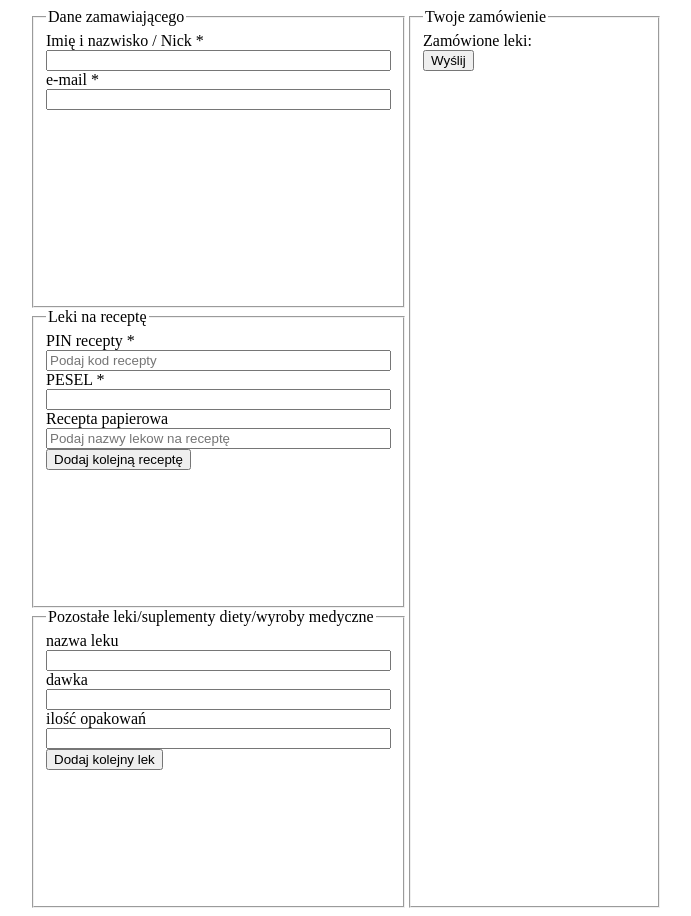
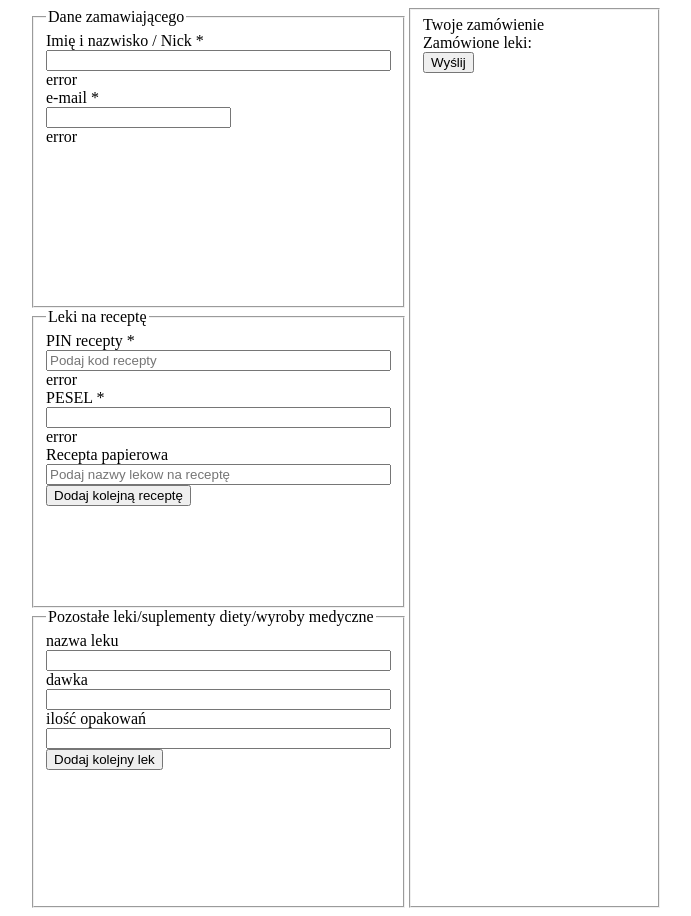
Before and after one commit to AgnieszkaDra/Form-order-drugs, a plain HTML site: page index.html in a window 1280 px wide. Shown: the whole page, without its empty margins (294-985 px from the left). Drawn offline with Linux system fonts and the light colour scheme.

Commit message:
some changes in HTML structure

```diff
--- a/index.html
+++ b/index.html
@@ -1,5 +1,6 @@
 <!DOCTYPE html>
 <html lang="en">
+
 <head>
     <meta charset="UTF-8">
     <meta http-equiv="X-UA-Compatible" content="IE=edge">
@@ -7,111 +8,118 @@
     <title>Form to order drugs</title>
     <link rel="stylesheet" href="./CSS/css/grid.css">
     <link rel="stylesheet" href="./CSS/css/style.css">
+    <script defer src="./app/index.js"></script>
 </head>
+
 <body>
     <div class="orderDrugsForm__form container container--fixed col xs-12 lg-6">
         <fieldset class="orderDrugsForm fieldset col xs-12 lg-12">
             <legend class="orderDrugsForm legend">Dane zamawiającego</legend>
-            <label class="orderDrugsForm label">
-                <div class="ordererDrugsForm label__text">Imię i nazwisko / Nick
+            <div class="orderDrugsForm label">
+                <label for="username" class="ordererDrugsForm label__text">Imię i nazwisko / Nick
                     <span class="star">*</span>
+                </label>
+                <div class="label__input">
+                    <input id="username" type="text" name="username" value size="40">
                 </div>
-                    <div class="label__input">
-                        <input type="text" name="name" value size="40">
+                <div class="label__error">error</div>
             </div>
-                </label>
-                <label class="orderDrugsForm label">
+            <div class="orderDrugsForm label">
                 <div class="orderDrugsForm label__text">e-mail
                     <span class="star">*</span>
                 </div>
                 <div class="label__input">
-                       <input type="text" name="name" value size="40">
+                    <input id="email" name="email" type="email">
                 </div>
-                </label>
+                <div class="label__error">error</div>
+            </div>
         </fieldset>
         <fieldset class="orderDrugsForm fieldset col xs-12 lg-12">
             <legend class="orderDrugsForm fieldset__legend">Leki na receptę</legend>
             <div class="orderDrugsForm fieldset__container">
-                    <label class="orderDrugsForm fieldset__label">
-                        <div class="orderDrugsForm label__text">
+                <div class="orderDrugsForm label">
+                    <label class="orderDrugsForm label__text">
                         PIN recepty
                         <span class="star">*</span>
+                    </label>
+                    <div class="label__input">
+                        <input id="PIN" type="text" name="PIN" value size="40" placeholder="Podaj kod recepty">
                     </div>
-                        <div class="label__input">
-                            <input type="text" name="name" value size="40" placeholder="Podaj kod recepty">
+                    <div class="label__error">error</div>
                 </div>
-                    </label>
-                    <label class="orderDrugsForm fieldset__label label">
-                        <div class="orderDrugsForm label__text">
+                <div class="orderDrugsForm label">
+                    <label class="orderDrugsForm label__text">
                         PESEL
                         <span class="star">*</span>
+                    </label>
+                    <div class="label__input">
+                        <input id="pesel" type="text" name="pesel" value size="40">
                     </div>
+                    <div class="label__error">error</div>
+                </div>
+            </div>
+            <div class="orderDrugsForm label">
+                <div class="orderDrugsForm fieldset__label label">
+                    <label class="orderDrugsForm label__text">
+                        Recepta papierowa
+                    </label>
                     <div class="label__input">
-                            <input type="text" name="name" value size="40">
+                        <input id="paperprescription" type="text" name="paperprescription" value size="40" placeholder="Podaj nazwy lekow na receptę">
                     </div>
-                    </label>
                 </div>
-                <div class="orderDrugsForm fieldset">
-                    <label class="orderDrugsForm fieldset__label label">
-                        <div class="orderDrugsForm label__text">
-                            Recepta papierowa
             </div>
-                        <div class="label__input">
-                            <input type="text" name="name" value size="40" placeholder="Podaj nazwy lekow na receptę">
-                        </div>
-                    </label>
-                </div>
-                <button class="orderDrugsForm fieldset__button">
+            <button class="orderDrugsForm button">
                 Dodaj kolejną receptę
             </button>
         </fieldset>
         <fieldset class="orderDrugsForm fieldset col xs-12 lg-12">
             <legend class="orderDrugsForm fieldset__legend">Pozostałe leki/suplementy diety/wyroby medyczne</legend>
             <div class="orderDrugsForm fieldset__container">
-                    <label class="orderDrugsForm fieldset__label label">
-                        <div class="orderDrugsForm label__text">
+                <div class="orderDrugsForm fieldset__label label">
+                    <label class="orderDrugsForm label__text">
                         nazwa leku
+                    </label>
+                    <div class="label__input">
+                        <input id="drugName" type="text" name="drugName" value size="40" placeholder="">
                     </div>
+                </div>
+                <div class="orderDrugsForm label">
+                    <label class="label__text">
+                        dawka
+                    </label>
                     <div class="label__input">
-                            <input type="text" name="name" value size="40" placeholder="">
+                        <input id="dragDose" type="text" name="drugDose" value size="40">
                     </div>
+                </div>
+                <div class="orderDrugsForm label">
+                    <label class="label__text">
+                        ilość opakowań
                     </label>
-                    <label class="orderDrugsForm fieldset__label label">
-                        <div class="label__text">
-                            dawka
+                    <div class="label__input">
+                        <input id="amountDrugs" type="text" name="amountDrugs" value size="40">
                     </div>
-                        <div class="label__input">
-                            <input type="text" name="name" value size="40">
                 </div>
-                    </label>
-                    <label class="orderDrugsForm fieldset__label label">
-                        <div class="label__text">
-                            ilość opakowań
             </div>
-                        <div class="label__input">
-                            <input type="text" name="name" value size="40">
-                        </div>
-                    </label>
-                </div>
-                <div class="orderDrugsForm fieldset__button">
+            <div class="orderDrugsForm button">
                 <button>Dodaj kolejny lek</button>
             </div>
         </fieldset>
         <fieldset class="orderDrugsForm fieldset col xs-12 lg-12">
-                <legend class="orderDrugsForm fieldset__legend">Twoje zamówienie</legend>
+            <legent class="orderDrugsForm fieldset__legend">Twoje zamówienie</legend>
             <div class="orderDrugsForm textarea">
                 Zamówione leki:
             </div>
-                <button class="orderDrugsForm fieldset__button">
+            <button class="orderDrugsForm button">
                 Wyślij
             </button>
         </fieldset>
     </div>
     </div>
 
-    <script src="./app.js"></script>
+    <script src="./index.js"></script>
 </body>
 
 </html>
 </body>
+
 </html>
```
Also changed, not shown: app/index.js (added). Lines whose indentation alone changed are shown as unchanged.
